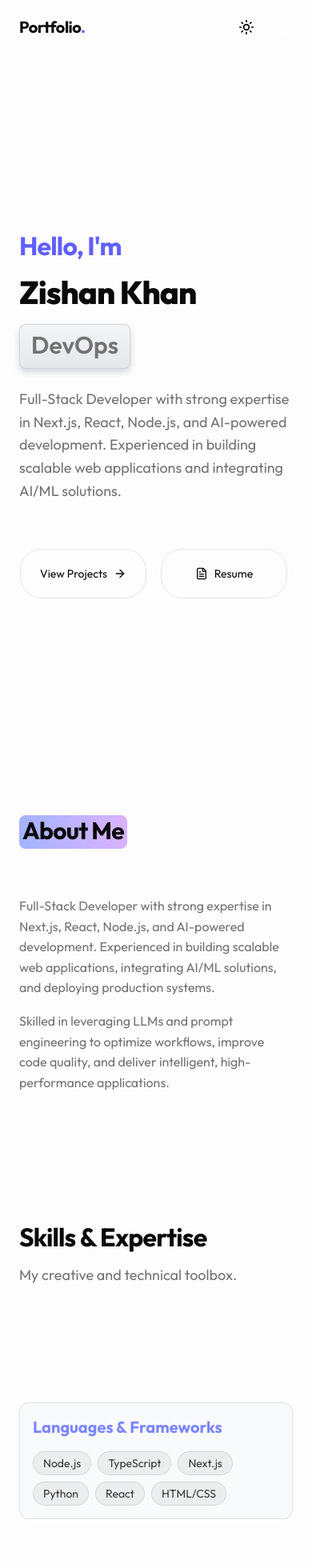
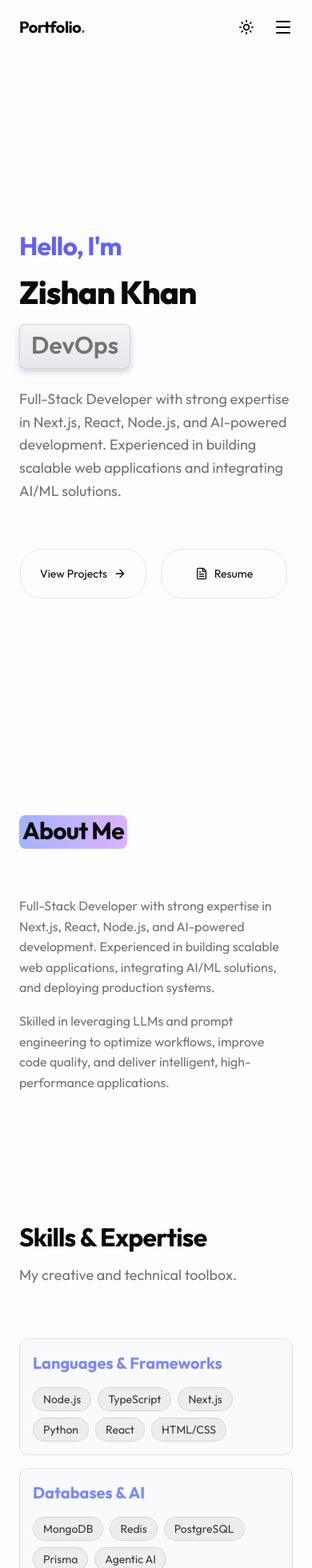
Before and after one commit to zishanverse/my-portfolio, a Next.js app: page / in a window 390 px wide. Shown: the top 1960 px of the page at 80% size. Built offline with nearby package versions, Linux system fonts and the light colour scheme.

Commit message:
mobile view menu button color change

```diff
--- a/components/layout/Navbar.tsx
+++ b/components/layout/Navbar.tsx
@@ -80,11 +80,14 @@ export const Navbar = () => {
                         </div>
                     </div>
 
-                    {/* Mobile Menu Toggle */}
                     <div className="md:hidden flex items-center gap-4">
                         <ThemeToggle />
-                        <button onClick={() => setIsMobileMenuOpen(!isMobileMenuOpen)} className="text-white">
-                            {isMobileMenuOpen ? <X /> : <Menu />}
+                        <button onClick={() => setIsMobileMenuOpen(!isMobileMenuOpen)}>
+                            {isMobileMenuOpen ? (
+                                <X className="!text-black dark:!text-white" />
+                            ) : (
+                                <Menu className="!text-black dark:!text-white" />
+                            )}
                         </button>
                     </div>
                 </div>
--- a/components/sections/Skills.tsx
+++ b/components/sections/Skills.tsx
@@ -40,7 +40,7 @@ const Skills = () => {
                 <div className="grid grid-cols-1 md:grid-cols-2 lg:grid-cols-3 gap-4 md:gap-8">
                     {skillCategories.map((category) => (
                         <div key={category.title} className="h-full">
-                            <CardContainer className="inter-var w-full">
+                            <CardContainer className="inter-var w-full" containerClassName="py-0">
                                 <CardBody className="bg-gray-50 relative group/card  dark:hover:shadow-2xl dark:hover:shadow-emerald-500/[0.1] dark:bg-black dark:border-white/[0.2] border-black/[0.1] w-full max-w-[30rem] h-auto rounded-xl p-4 md:p-6 border  ">
                                     <CardItem
                                         translateZ="50"
```
